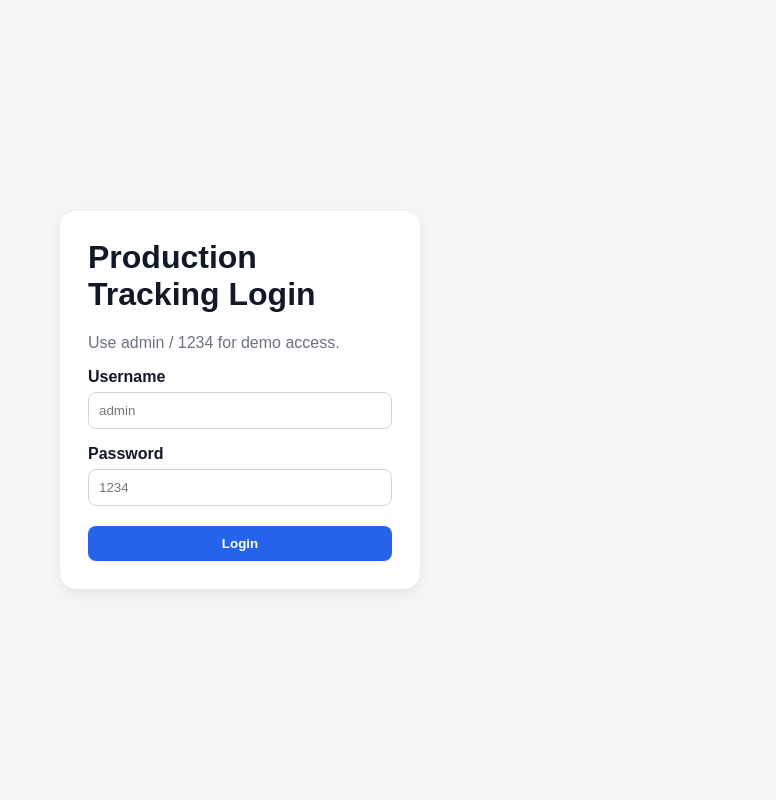
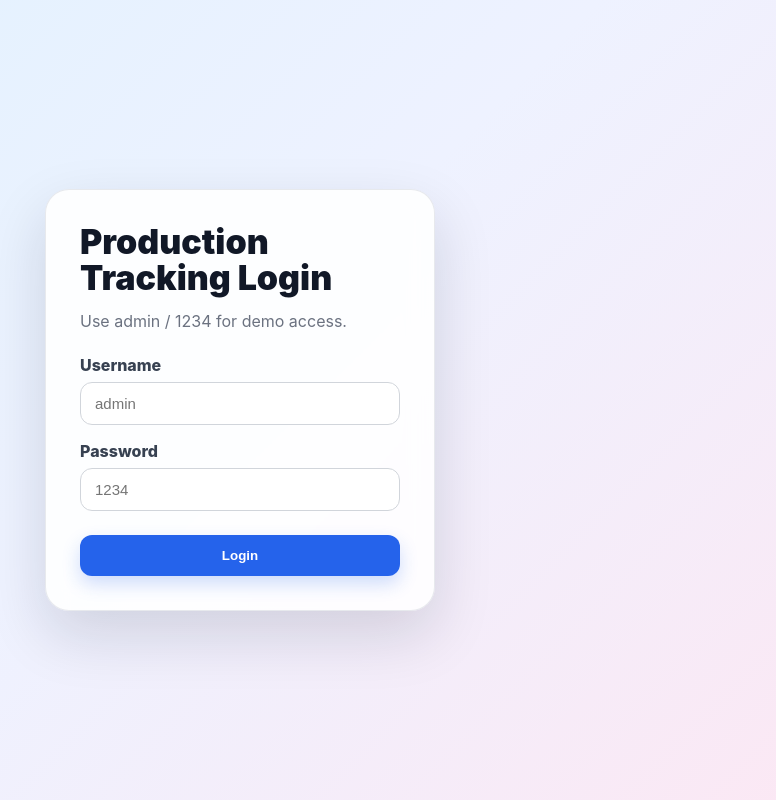
Before and after one commit to furkandilmendemirel/production-tracking-app, a React (Vite) app in the folder frontend/: page / in a window 1280 px wide. Shown: the whole page, without its empty margins (400-1176 px from the left). Built offline with nearby package versions, Linux system fonts and the light colour scheme.

Commit message:
Update styles.css

```diff
--- a/frontend/src/styles.css
+++ b/frontend/src/styles.css
@@ -4,127 +4,169 @@
 
 body {
   margin: 0;
-  font-family: Arial, sans-serif;
-  background-color: #f4f6f8;
+  font-family: Inter, Arial, sans-serif;
+  background: linear-gradient(135deg, #f8fafc 0%, #eef2ff 45%, #fdf2f8 100%);
   color: #111827;
 }
 
 .app {
   min-height: 100vh;
-  padding: 32px;
+  padding: 40px;
 }
 
 .header {
   display: flex;
   justify-content: space-between;
   align-items: center;
-  margin-bottom: 32px;
+  margin-bottom: 34px;
 }
 
 .header h1 {
   margin: 0;
-  font-size: 32px;
+  font-size: 38px;
+  font-weight: 800;
+  color: #111827;
 }
 
 .header p {
-  margin: 8px 0 0;
+  margin: 10px 0 0;
   color: #6b7280;
+  font-size: 16px;
 }
 
 .logout-button,
 button {
   border: none;
-  padding: 10px 14px;
-  border-radius: 8px;
-  background-color: #2563eb;
+  padding: 10px 16px;
+  border-radius: 10px;
+  background: #2563eb;
   color: white;
   cursor: pointer;
-  font-weight: bold;
+  font-weight: 700;
+  box-shadow: 0 8px 18px rgba(37, 99, 235, 0.22);
+  transition: 0.2s ease;
+}
+
+button:hover {
+  transform: translateY(-1px);
+  background: #1d4ed8;
 }
 
 button:disabled {
-  background-color: #9ca3af;
+  background: #9ca3af;
   cursor: not-allowed;
+  box-shadow: none;
+  transform: none;
 }
 
 .logout-button {
-  background-color: #ef4444;
+  background: #ef4444;
+  box-shadow: 0 8px 18px rgba(239, 68, 68, 0.22);
+}
+
+.logout-button:hover {
+  background: #dc2626;
 }
 
 .dashboard {
   display: grid;
   grid-template-columns: repeat(3, 1fr);
-  gap: 18px;
-  margin-bottom: 32px;
+  gap: 22px;
+  margin-bottom: 34px;
 }
 
 .card {
-  background-color: white;
-  padding: 20px;
-  border-radius: 14px;
-  box-shadow: 0 4px 14px rgba(0, 0, 0, 0.06);
+  background: rgba(255, 255, 255, 0.82);
+  backdrop-filter: blur(10px);
+  padding: 24px;
+  border-radius: 22px;
+  border: 1px solid rgba(229, 231, 235, 0.9);
+  box-shadow: 0 16px 40px rgba(15, 23, 42, 0.08);
 }
 
 .card h3 {
   margin: 0;
   color: #6b7280;
   font-size: 15px;
+  font-weight: 700;
 }
 
 .card p {
-  margin: 12px 0 0;
-  font-size: 28px;
-  font-weight: bold;
+  margin: 14px 0 0;
+  font-size: 34px;
+  font-weight: 800;
+  color: #111827;
 }
 
 .table-wrapper {
-  background-color: white;
-  padding: 24px;
-  border-radius: 14px;
-  box-shadow: 0 4px 14px rgba(0, 0, 0, 0.06);
+  background: rgba(255, 255, 255, 0.88);
+  backdrop-filter: blur(10px);
+  padding: 28px;
+  border-radius: 24px;
+  border: 1px solid rgba(229, 231, 235, 0.9);
+  box-shadow: 0 18px 45px rgba(15, 23, 42, 0.09);
+}
+
+.table-wrapper h2 {
+  margin-top: 0;
+  margin-bottom: 22px;
+  font-size: 26px;
 }
 
 table {
   width: 100%;
-  border-collapse: collapse;
+  border-collapse: separate;
+  border-spacing: 0;
+  overflow: hidden;
 }
 
 th,
 td {
-  padding: 14px;
+  padding: 16px;
   border-bottom: 1px solid #e5e7eb;
   text-align: left;
 }
 
 th {
-  background-color: #f9fafb;
+  color: #374151;
+  font-size: 14px;
+  background: #f9fafb;
+}
+
+td {
+  color: #111827;
+  font-size: 15px;
+}
+
+tbody tr:hover {
+  background: #f8fafc;
 }
 
 .badge {
   display: inline-block;
-  padding: 6px 12px;
+  padding: 7px 13px;
   border-radius: 999px;
   font-size: 13px;
-  font-weight: bold;
+  font-weight: 800;
 }
 
 .badge-pending {
-  background-color: #fef3c7;
+  background: #fef3c7;
   color: #92400e;
 }
 
 .badge-processing {
-  background-color: #ffedd5;
+  background: #ffedd5;
   color: #9a3412;
 }
 
 .badge-quality {
-  background-color: #dbeafe;
+  background: #dbeafe;
   color: #1e40af;
 }
 
 .badge-completed {
-  background-color: #dcfce7;
+  background: #dcfce7;
   color: #166534;
 }
 
@@ -133,40 +175,80 @@ th {
   display: flex;
   align-items: center;
   justify-content: center;
-  background: #f4f6f8;
+  background: linear-gradient(135deg, #e0f2fe 0%, #eef2ff 48%, #fce7f3 100%);
 }
 
 .login-card {
-  width: 360px;
-  background: white;
-  padding: 28px;
-  border-radius: 16px;
-  box-shadow: 0 4px 14px rgba(0, 0, 0, 0.08);
+  width: 390px;
+  background: rgba(255, 255, 255, 0.88);
+  backdrop-filter: blur(12px);
+  padding: 34px;
+  border-radius: 24px;
+  border: 1px solid rgba(229, 231, 235, 0.9);
+  box-shadow: 0 24px 60px rgba(15, 23, 42, 0.14);
 }
 
 .login-card h1 {
-  margin-top: 0;
+  margin: 0;
+  font-size: 34px;
+  line-height: 1.05;
+  font-weight: 900;
 }
 
 .login-card p {
   color: #6b7280;
+  margin-bottom: 24px;
 }
 
 .login-card label {
   display: block;
   margin-top: 16px;
-  font-weight: bold;
+  font-weight: 800;
+  color: #374151;
 }
 
 .login-card input {
   width: 100%;
-  margin-top: 6px;
-  padding: 10px;
+  margin-top: 7px;
+  padding: 12px 14px;
   border: 1px solid #d1d5db;
-  border-radius: 8px;
+  border-radius: 12px;
+  outline: none;
+  font-size: 15px;
+}
+
+.login-card input:focus {
+  border-color: #2563eb;
+  box-shadow: 0 0 0 4px rgba(37, 99, 235, 0.12);
 }
 
 .login-card button {
   width: 100%;
-  margin-top: 20px;
+  margin-top: 24px;
+  padding: 13px;
+  border-radius: 12px;
 }
+
+@media (max-width: 900px) {
+  .app {
+    padding: 22px;
+  }
+
+  .header {
+    flex-direction: column;
+    align-items: flex-start;
+    gap: 16px;
+  }
+
+  .dashboard {
+    grid-template-columns: 1fr;
+  }
+
+  .table-wrapper {
+    overflow-x: auto;
+  }
+
+  table {
+    min-width: 850px;
+  }
+}
```
